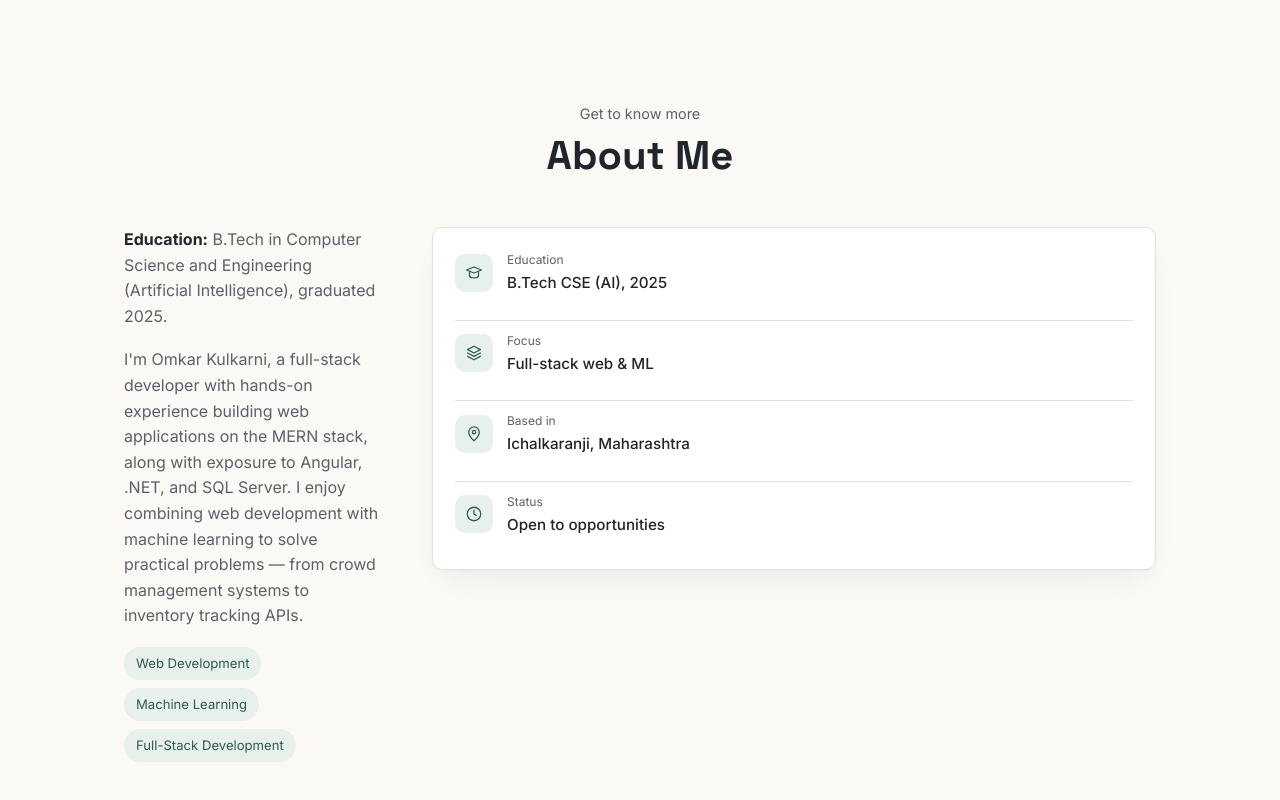
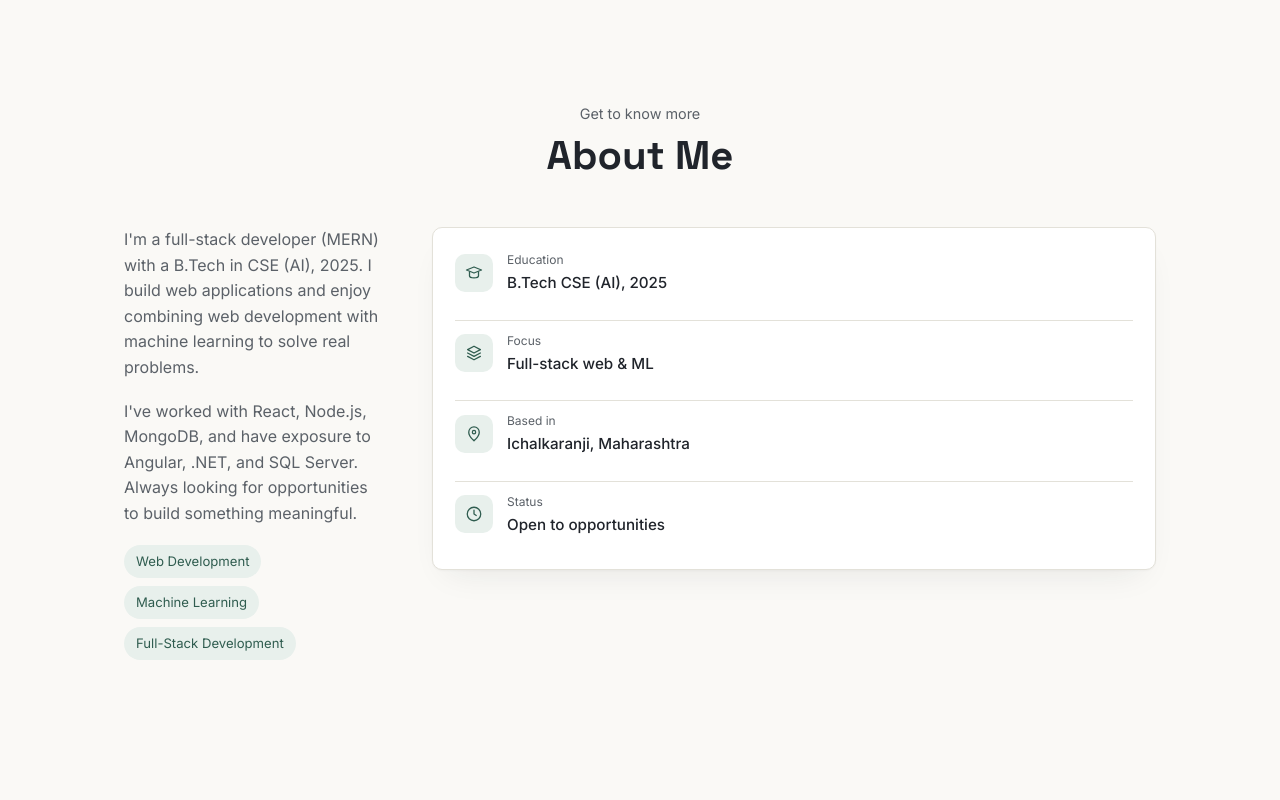
Before and after one commit to Omkark158/omkar-portfolio, a React (Vite) app: page / in a window 1280 px wide. Shown: the part 578-1378 px from the top of the page. Built offline with nearby package versions, Linux system fonts and the light colour scheme.

Commit message:
update about section

```diff
--- a/src/components/About.jsx
+++ b/src/components/About.jsx
@@ -16,16 +16,10 @@ export default function About() {
           <div className="about-grid">
             <div className="about-body">
               <p>
-                <strong>Education:</strong> B.Tech in Computer Science and
-                Engineering (Artificial Intelligence), graduated 2025.
+                I'm a full-stack developer (MERN) with a B.Tech in CSE (AI), 2025. I build web applications and enjoy combining web development with machine learning to solve real problems.
               </p>
               <p>
-                I'm Omkar Kulkarni, a full-stack developer with hands-on
-                experience building web applications on the MERN stack,
-                along with exposure to Angular, .NET, and SQL Server. I
-                enjoy combining web development with machine learning to
-                solve practical problems — from crowd management systems
-                to inventory tracking APIs.
+                I've worked with React, Node.js, MongoDB, and have exposure to Angular, .NET, and SQL Server. Always looking for opportunities to build something meaningful.
               </p>
               <div className="about-tags">
                 <span className="tag">Web Development</span>
```
